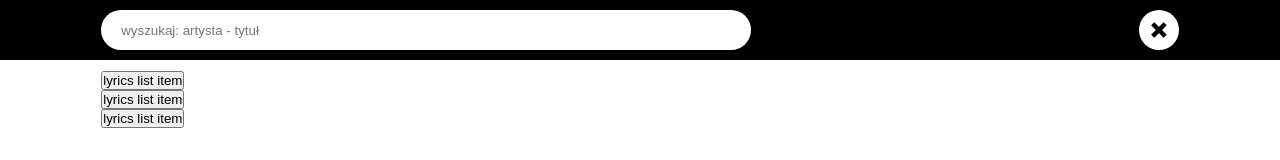
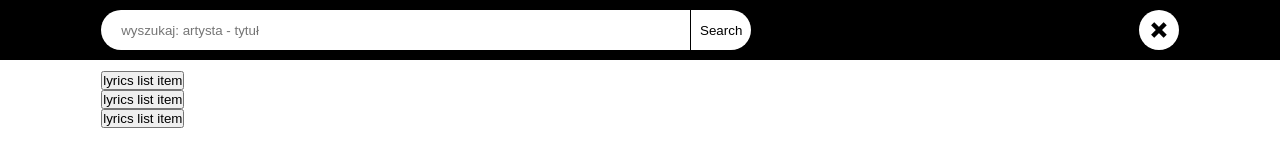
Before and after one commit to patrykkowalski0617/songbook, a React (Create React App) app: page / in a window 1280 px wide. Both pictures are taken after a click on the button 1158 px from the left and 30 px from the top of the page. Shown: the top 160 px of the page. Built offline with nearby package versions, Linux system fonts and the light colour scheme.

Commit message:
create search button

```diff
--- a/src/App.js
+++ b/src/App.js
@@ -15,10 +15,16 @@ class App extends Component {
     console.log("test in App");
     this.setState({ displayLyricsList: !this.state.displayLyricsList });
   }
+  searchClick(value) {
+    console.log(value);
+  }
   render() {
     return (
       <div>
-            <Header onClick={() => this.handleClick} />
+        <Header
+          onClick={() => this.handleClick}
+          searchClick={this.searchClick}
+        />
         <Main display={this.state.displayLyricsList ? "block" : "none"} />
         <Footer />
       </div>
--- a/src/components/header/Header.js
+++ b/src/components/header/Header.js
@@ -10,6 +10,7 @@ class Header extends Component {
       displaySerach: false
     };
   }
+
   handleClick(callback) {
     if (callback) {
       callback();
@@ -18,12 +19,16 @@ class Header extends Component {
     console.log("test in Header");
     this.setState({ displaySerach: !this.state.displaySerach });
   }
+
   render() {
     return (
       <header className="header">
         <div className="container">
           <Logo display={this.state.displaySerach ? "none" : "block"} />
-          <Search display={this.state.displaySerach ? "block" : "none"} />
+          <Search
+            display={this.state.displaySerach ? "block" : "none"}
+            searchClick={this.props.searchClick}
+          />
           <Buttons onClick={() => this.handleClick(this.props.onClick())} />
         </div>
       </header>
--- a/src/components/header/Search.js
+++ b/src/components/header/Search.js
@@ -1,17 +1,31 @@
-import React from "react";
+import React, { Component } from "react";
 
-function Search(props) {
+class Search extends Component {
+  state = {
+    inputValue: ""
+  };
+
+  render() {
     const style = {
-    display: props.display
+      display: this.props.display
     };
     return (
+      <div className="search" style={style}>
         <input
+          className="bar-input"
           type="search"
-      className="search bar-input"
-      style={style}
           placeholder="wyszukaj: artysta - tytuł"
+          onChange={e => this.setState({ inputValue: e.target.value })}
         />
+        <button
+          className="circle-input"
+          onClick={() => this.props.searchClick(this.state.inputValue)}
+        >
+          Search
+        </button>
+      </div>
     );
+  }
 }
 
 export default Search;
--- a/src/css/App.css
+++ b/src/css/App.css
@@ -522,14 +522,20 @@ a {
             justify-content: space-between;
     padding-top: 10px;
     padding-bottom: 10px; }
-  .header .header-buttons .icon {
-    display: block;
-    background-color: #ffffff;
-    color: #000000; }
   .header .search {
     width: 100%;
     margin-right: 0.4rem;
     max-width: 650px; }
+    .header .search button {
+      border-top-left-radius: 0;
+      border-bottom-left-radius: 0;
+      width: 60px;
+      cursor: pointer; }
+    .header .search input {
+      border-top-right-radius: 0;
+      border-bottom-right-radius: 0;
+      border-right: 1px solid #000000;
+      width: calc(100% - 60px); }
 
 .footer {
   height: 40px; }
@@ -554,7 +560,9 @@ ol {
 .bar-input {
   height: 40px;
   border-radius: 20px;
-  border: none; }
+  border: none;
+  background-color: #ffffff;
+  color: #000000; }
 
 .circle-input {
   width: 40px; }
--- a/src/css/App.scss
+++ b/src/css/App.scss
@@ -37,15 +37,22 @@ a {
     padding-top: $headerPadding;
     padding-bottom: $headerPadding;
   }
-  .header-buttons {
-    .icon {
-      @include icon($light, $dark);
-    }
-  }
   .search {
     width: 100%;
     margin-right: $space-1;
     max-width: 650px;
+    button {
+      border-top-left-radius: 0;
+      border-bottom-left-radius: 0;
+      width: 60px;
+      cursor: pointer;
+    }
+    input {
+      border-top-right-radius: 0;
+      border-bottom-right-radius: 0;
+      border-right: 1px solid $dark;
+      width: calc(100% - 60px);
+    }
   }
 }
 .footer {
@@ -72,6 +79,8 @@ ol {
   height: 40px;
   border-radius: 20px;
   border: none;
+  background-color: $light;
+  color: $dark;
 }
 .circle-input {
   width: 40px;
--- a/src/css/_variables.scss
+++ b/src/css/_variables.scss
@@ -30,9 +30,3 @@ $footerH: 40px;
   display: flex;
   align-items: center;
 }
-
-@mixin icon($bg-color, $txt-color) {
-  display: block;
-  background-color: $bg-color;
-  color: $txt-color;
-}
```
Lines whose indentation alone changed are shown as unchanged.
